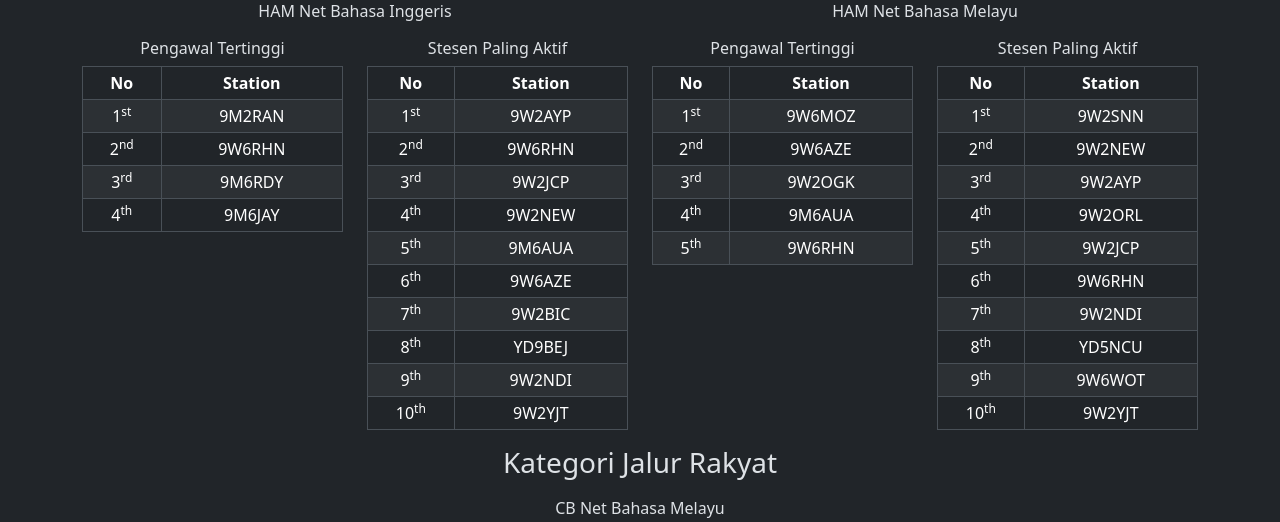
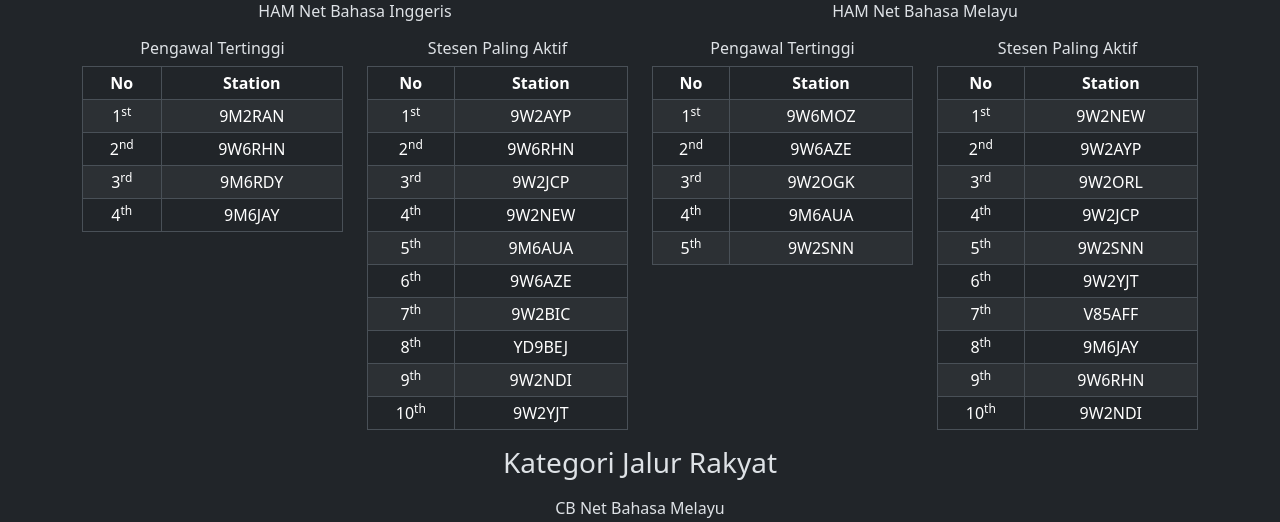
Before and after one commit to RobbiNespu/www.roipmars.org.my, a PHP site: page /program in a window 1280 px wide. Shown: the part 3268-3790 px from the top of the page. Run offline with PHP 8.4, Linux system fonts and the light colour scheme; some libraries are stand-ins or nearby versions; some web fonts are replaced.

Commit message:
update 4feb

```diff
--- a/program.php
+++ b/program.php
@@ -430,7 +430,7 @@
               <tbody>
                 <tr class='bg-info-subtle'><td>Rabu</td><td>01 Feb</td><td>2100MY</td><td>&#91;SPECIAL&#93; English Net<br>&#40;Federal Territory Day&#41;</td><td>9W6RHN</td><td>31</td></tr>
                 <tr><td>Jumaat</td><td>03 Feb</td><td>2100MY</td><td>MARS Net</td><td>9W2EZK</td><td>22</td></tr>
-                <tr class='bg-primary-subtle'><td>Sabtu</td><td>04 Feb</td><td>2100MY</td><td>&#91;KHAS&#93; MARS Net<br>&#40;Hari Kanser Sedunia&#41;</td><td>9W2SNN</td><td></td></tr>
+                <tr class='bg-primary-subtle'><td>Sabtu</td><td>04 Feb</td><td>2100MY</td><td>&#91;KHAS&#93; MARS Net<br>&#40;Hari Kanser Sedunia&#41;</td><td>9W2SNN</td><td>34</td></tr>
                 <tr class='bg-danger-subtle'><td>Ahad</td><td>05 Feb</td><td>2100MY</td><td>&#91;KHAS&#93; CB Net<br>&#40;Hari Thaipusam&#41;</td><td>113DAISS</td><td></td></tr>
                 <tr><td>Rabu</td><td>08 Feb</td><td>2100MY</td><td>English Net</td><td>9W8VWW</td><td></td></tr>
                 <tr><td>Jumaat</td><td>10 Feb</td><td>2100MY</td><td>MARS Net</td><td>9W6PKJ</td><td></td></tr>
@@ -1083,7 +1083,7 @@
                 <tr><td>2<sup>nd</sup></td><td>9W6AZE</td></tr>
                 <tr><td>3<sup>rd</sup></td><td>9W2OGK</td></tr>
                 <tr><td>4<sup>th</sup></td><td>9M6AUA</td></tr>
-                <tr><td>5<sup>th</sup></td><td>9W6RHN</td></tr>
+                <tr><td>5<sup>th</sup></td><td>9W2SNN</td></tr>
               </tbody>
             </table>
           </div>
@@ -1092,16 +1092,16 @@
             <table class='table table-bordered table-sm table-responsive-sm table-striped text-center'>
               <thead><th>No</th><th>Station</th></thead>
               <tbody>
-                <tr><td>1<sup>st</sup></td><td>9W2SNN</td></tr>
-                <tr><td>2<sup>nd</sup></td><td>9W2NEW</td></tr>
-                <tr><td>3<sup>rd</sup></td><td>9W2AYP</td></tr>
-                <tr><td>4<sup>th</sup></td><td>9W2ORL</td></tr>
-                <tr><td>5<sup>th</sup></td><td>9W2JCP</td></tr>
-                <tr><td>6<sup>th</sup></td><td>9W6RHN</td></tr>
-                <tr><td>7<sup>th</sup></td><td>9W2NDI</td></tr>
-                <tr><td>8<sup>th</sup></td><td>YD5NCU</td></tr>
-                <tr><td>9<sup>th</sup></td><td>9W6WOT</td></tr>
-                <tr><td>10<sup>th</sup></td><td>9W2YJT</td></tr>
+                <tr><td>1<sup>st</sup></td><td>9W2NEW</td></tr>
+                <tr><td>2<sup>nd</sup></td><td>9W2AYP</td></tr>
+                <tr><td>3<sup>rd</sup></td><td>9W2ORL</td></tr>
+                <tr><td>4<sup>th</sup></td><td>9W2JCP</td></tr>
+                <tr><td>5<sup>th</sup></td><td>9W2SNN</td></tr>
+                <tr><td>6<sup>th</sup></td><td>9W2YJT</td></tr>
+                <tr><td>7<sup>th</sup></td><td>V85AFF</td></tr>
+                <tr><td>8<sup>th</sup></td><td>9M6JAY</td></tr>
+                <tr><td>9<sup>th</sup></td><td>9W6RHN</td></tr>
+                <tr><td>10<sup>th</sup></td><td>9W2NDI</td></tr>
               </tbody>
             </table>
           </div>
```
